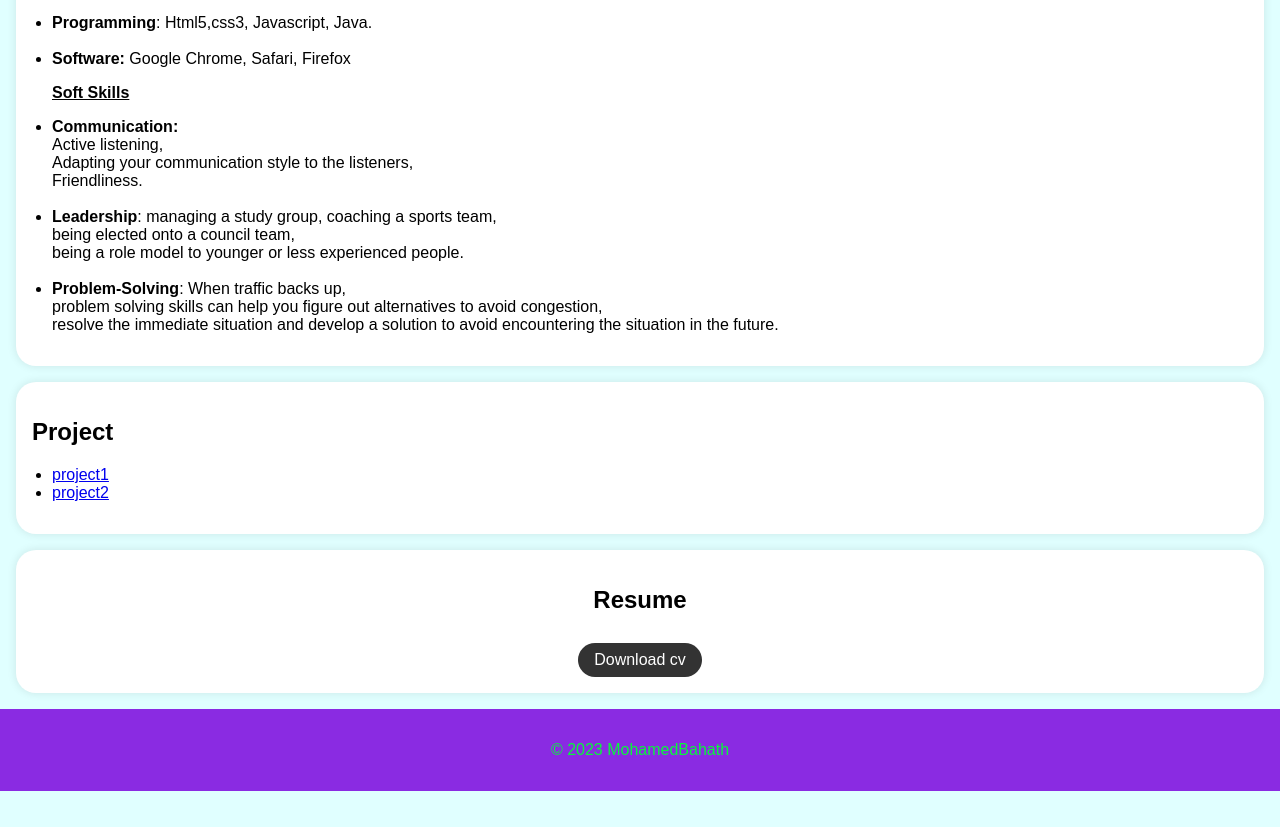
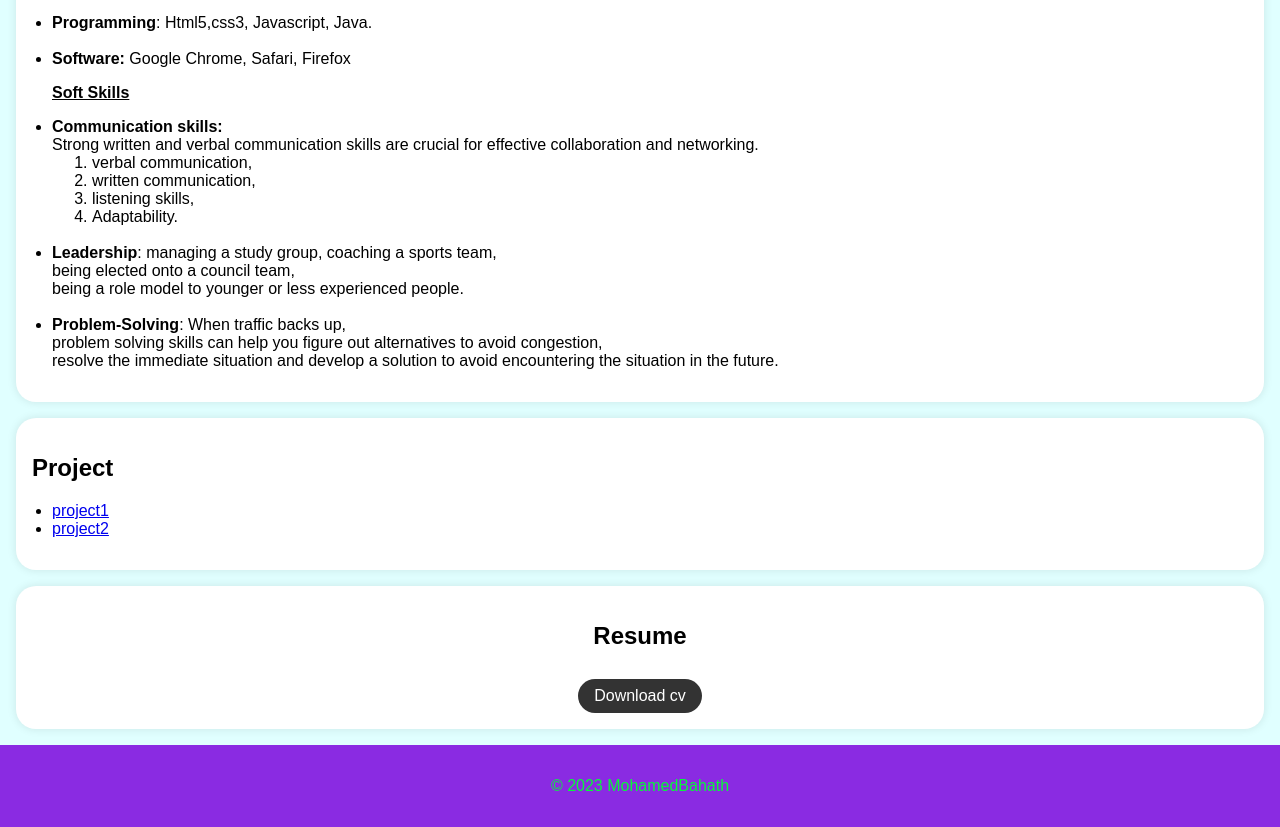
Before and after one commit to SMD-BAHATH/my-portfolio, a plain HTML site: page index.html in a window 1280 px wide. Shown: the part 862-1689 px from the top of the page. Before the commit the page ends 1653 px from the top, so only its background shows below. Drawn offline with Linux system fonts and the light colour scheme.

Commit message:
Update index.html

```diff
--- a/index.html
+++ b/index.html
@@ -83,11 +83,13 @@
                 <u>
                     <p><b>Soft Skills</b></p>
                 </u>
-                <li><b>Communication:</b><br>
-
-                    Active listening, <br>
-                    Adapting your communication style to the listeners, <br>
-                    Friendliness.</li><br>
+                <li><b>Communication skills:</b><br>
+                Strong written and verbal communication skills are crucial for effective collaboration and networking.<br>
+                    <ol><li>verbal communication,</li>
+                    <li>written communication,</li>
+                    <li>listening skills,</li>
+                    <li>Adaptability.</li></ol>
+                </li><br>
 
                 <li> <b>Leadership</b>:
                     managing a study group, coaching a sports team, <br>
```
